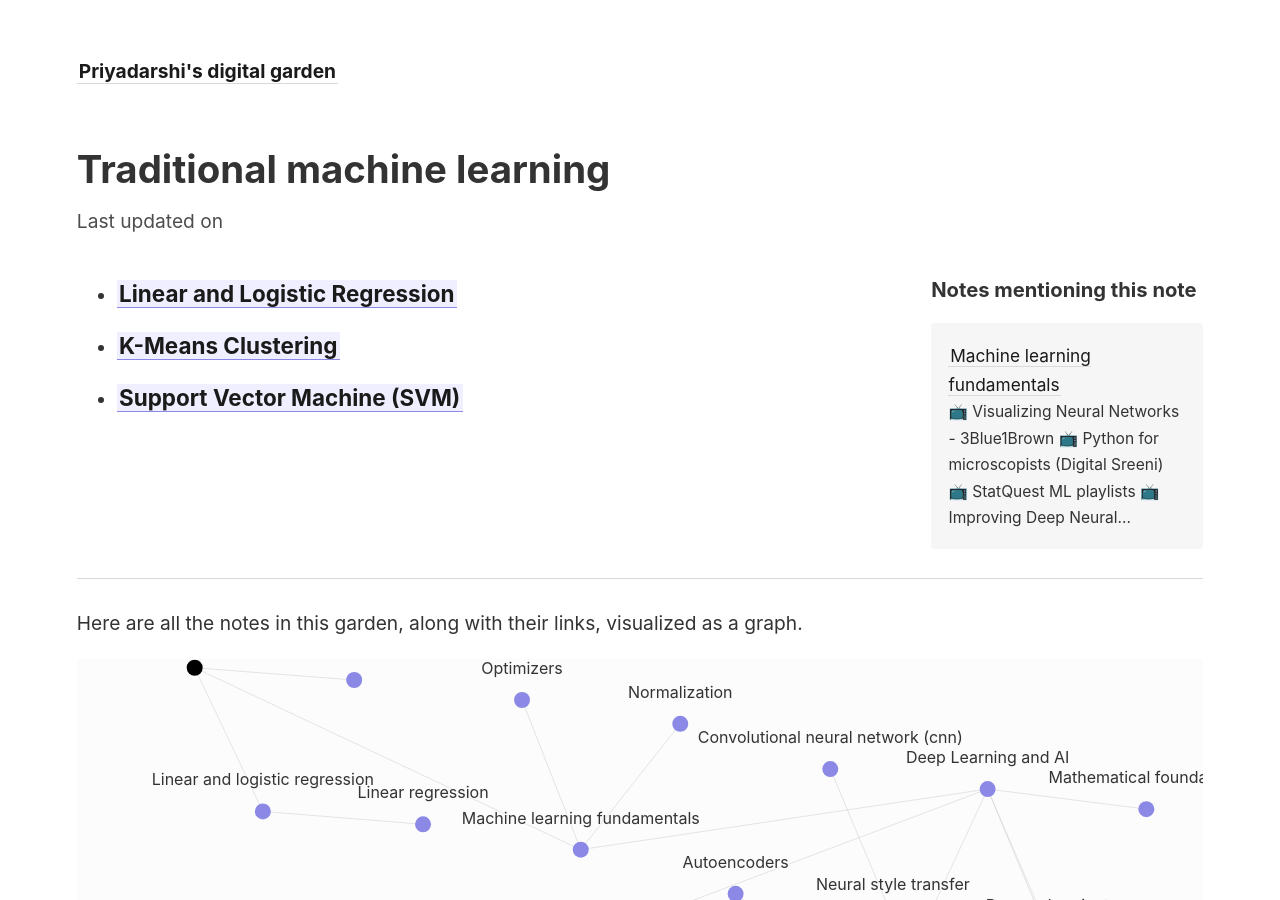
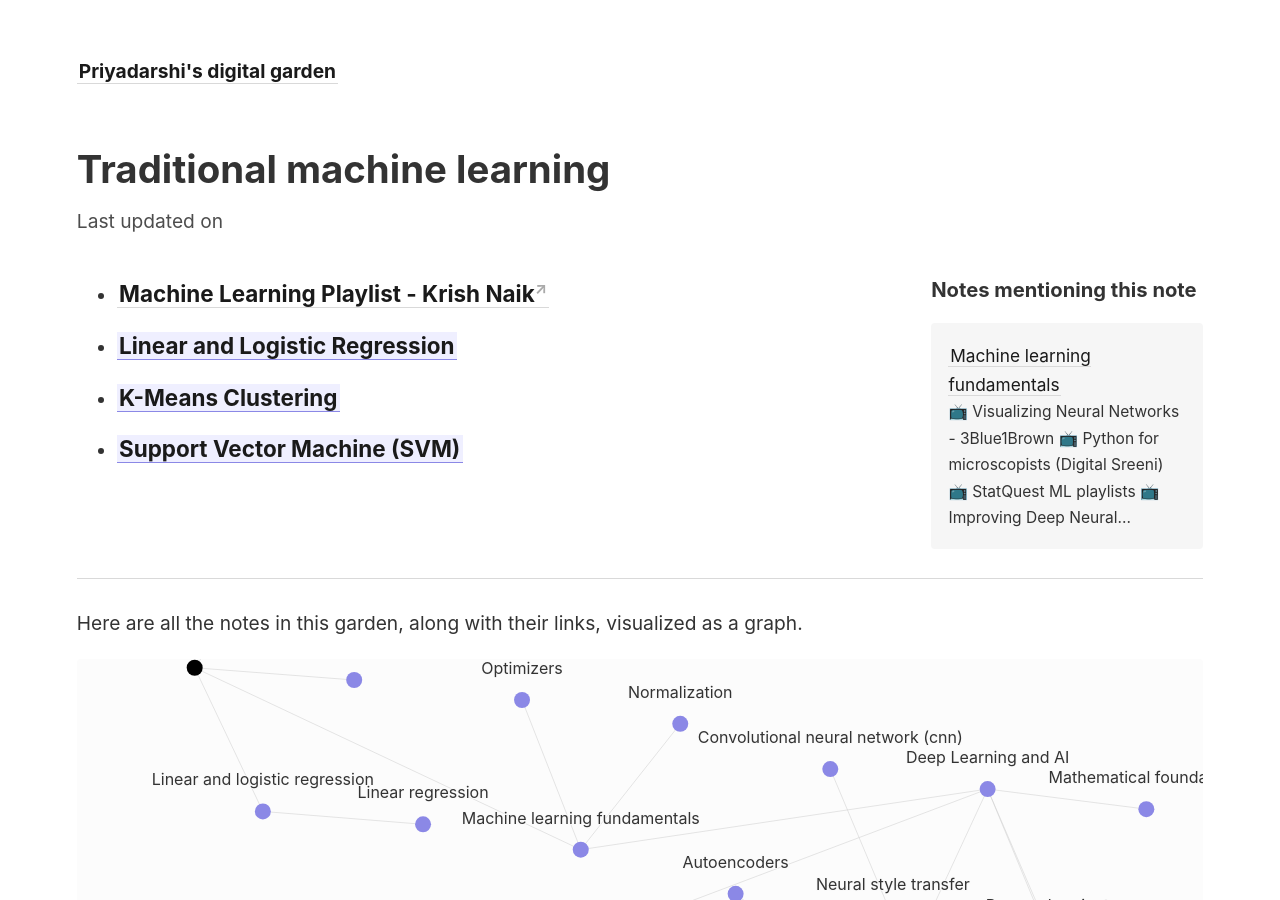
Before and after one commit to proy9714/priyadarshi-digital-garden, a Jekyll site: the page built from _notes/Traditional Machine Learning.md, in a window 1280 px wide and 900 px high. Built offline with Jekyll 4.4.1, drawn with Linux system fonts in a browser that asks for light colours.

Commit message:
vault backup: 2023-06-28 21:43:02

```diff
--- a/_notes/Traditional Machine Learning.md
+++ b/_notes/Traditional Machine Learning.md
@@ -1,3 +1,4 @@
+- ### [Machine Learning Playlist - Krish Naik](https://www.youtube.com/playlist?list=PLTDARY42LDV7WGmlzZtY-w9pemyPrKNUZ)
 
 - ### [[Linear and Logistic Regression]]
 
```
